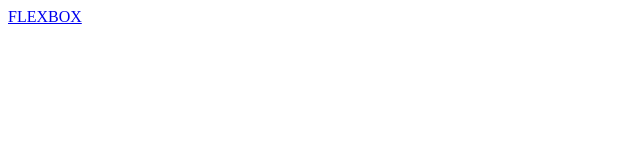
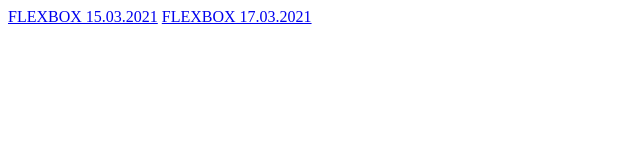
Before and after one commit to martinatrajkovic94/domaci-zadaci, a plain HTML site: page index.html in a window 1280 px wide. Shown: the whole page, without its empty margins (0-640 px from the left). Drawn offline with Linux system fonts and the light colour scheme.

Commit message:
Update index.html

```diff
--- a/index.html
+++ b/index.html
@@ -4,9 +4,14 @@
     <meta charset="UTF-8">
     <meta http-equiv="X-UA-Compatible" content="IE=edge">
     <meta name="viewport" content="width=device-width, initial-scale=1.0">
+    <link rel="stylesheet" href="main.css">
     <title>Martina</title>
 </head>
 <body>
-    <a href="flexbox/flexbox.html">FLEXBOX</a>
+    <div class="wrapper">
+        <a href="flexbox/flexbox.html">FLEXBOX 15.03.2021</a>
+        <a href="flexbox1/flexbox.html">FLEXBOX 17.03.2021</a>
+
+    </div>
 </body>
 </html>
```
